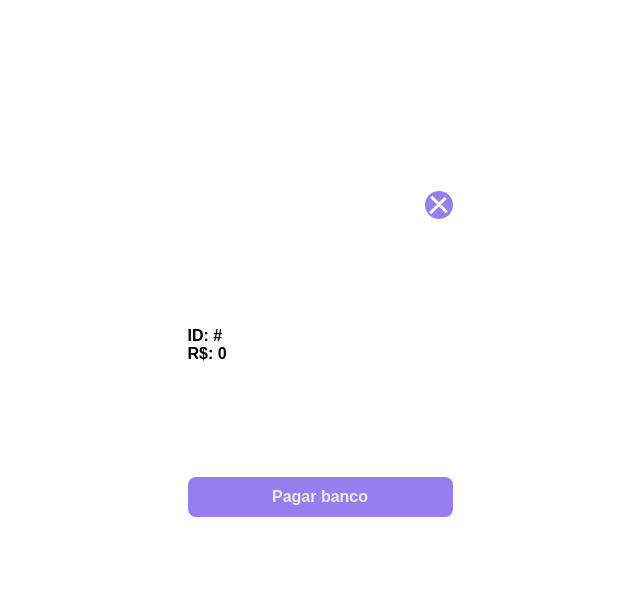
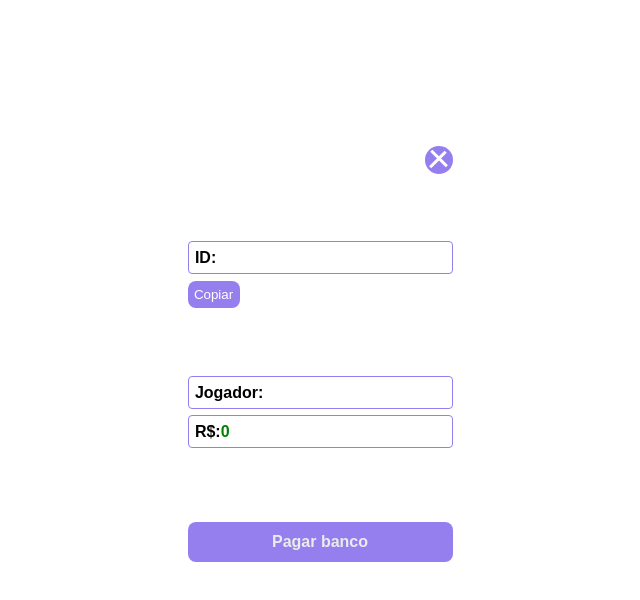
Before and after one commit to Rafael-SSilva/banco-imobiliario, a React (Create React App) app: page /players in a window 1280 px wide. Shown: the top 600 px of the page, without its empty margins (320-960 px from the left). Built offline with nearby package versions, Linux system fonts and the light colour scheme.

Commit message:
implemented copy to clipboard for room id

```diff
--- a/src/pages/players/index.js
+++ b/src/pages/players/index.js
@@ -1,4 +1,4 @@
-import React, { useEffect, useState } from 'react'
+import React, { createRef, useEffect, useState } from 'react'
 import DefaultButton from '../../components/Button'
 import Container from './styles'
 import database from '../../firebase-config';
@@ -15,6 +15,7 @@ function PlayersScreen() {
     const playerId = localStorage.getItem('userKey');
     const navigate = useNavigate();
     const [openModal, setOpenModal] = useState(false);
+    const idRef = createRef();
 
     useEffect(() => {
         const roomRef = roomId ? ref(database, `salas/${roomId}`): null;
@@ -65,12 +66,24 @@ function PlayersScreen() {
         })
     }
 
+    function haldeCopyId(){
+        const el = idRef;
+        navigator.clipboard.writeText(el.current.innerText).then( () => {
+            console.log('Copiado')
+        })
+    }
+
     return (
         <Container>
             <div className='btn-close' onClick={() => setOpenModal(true)}><CloseBtn /></div>
+            <div className='room-id'>
+                <p>ID:<span ref={idRef}>{roomData && roomData.id}</span></p>
+                <button type='button' onClick={haldeCopyId}>Copiar</button>
+            </div>
             <div className='room'>
-                <p>ID: #{roomData && roomData.id}</p>
-                <p>R$: {myData && myData.balance ? myData.balance : 0}</p>
+
+                <p>Jogador: <span>{myData ? myData.name : ''}</span></p>
+                <p>R$:<span style={{color: 'green'}}>{myData && myData.balance ? myData.balance : 0}</span></p>
             </div>
             <div className='players'>
                 <DefaultButton title={'Pagar banco'} />
--- a/src/pages/players/styles.js
+++ b/src/pages/players/styles.js
@@ -5,6 +5,24 @@ const Container = styled.div`
     display: flex;
     flex-direction: column;
     justify-content: space-evenly;
+
+    .room-id {
+        button {
+            padding: .4rem;
+            background: var(--main-purple);
+            border: none;
+            border-radius: 8px;
+            color: white;
+            font-weight: 600px;
+        }
+        p {
+            font-weight: 600;
+            margin: .4rem 0;
+            border: 1px solid var(--main-purple);
+            border-radius: 4px;
+            padding: .4rem;
+        }
+    }
 
     .players {
         margin: 0 auto;
@@ -14,8 +32,12 @@ const Container = styled.div`
         }
     }
 
-    & p {
+    .room > p {
         font-weight: 600;
+        margin: .4rem 0;
+        border: 1px solid var(--main-purple);
+        border-radius: 4px;
+        padding: .4rem;
     }
 
     .btn-close {
```
